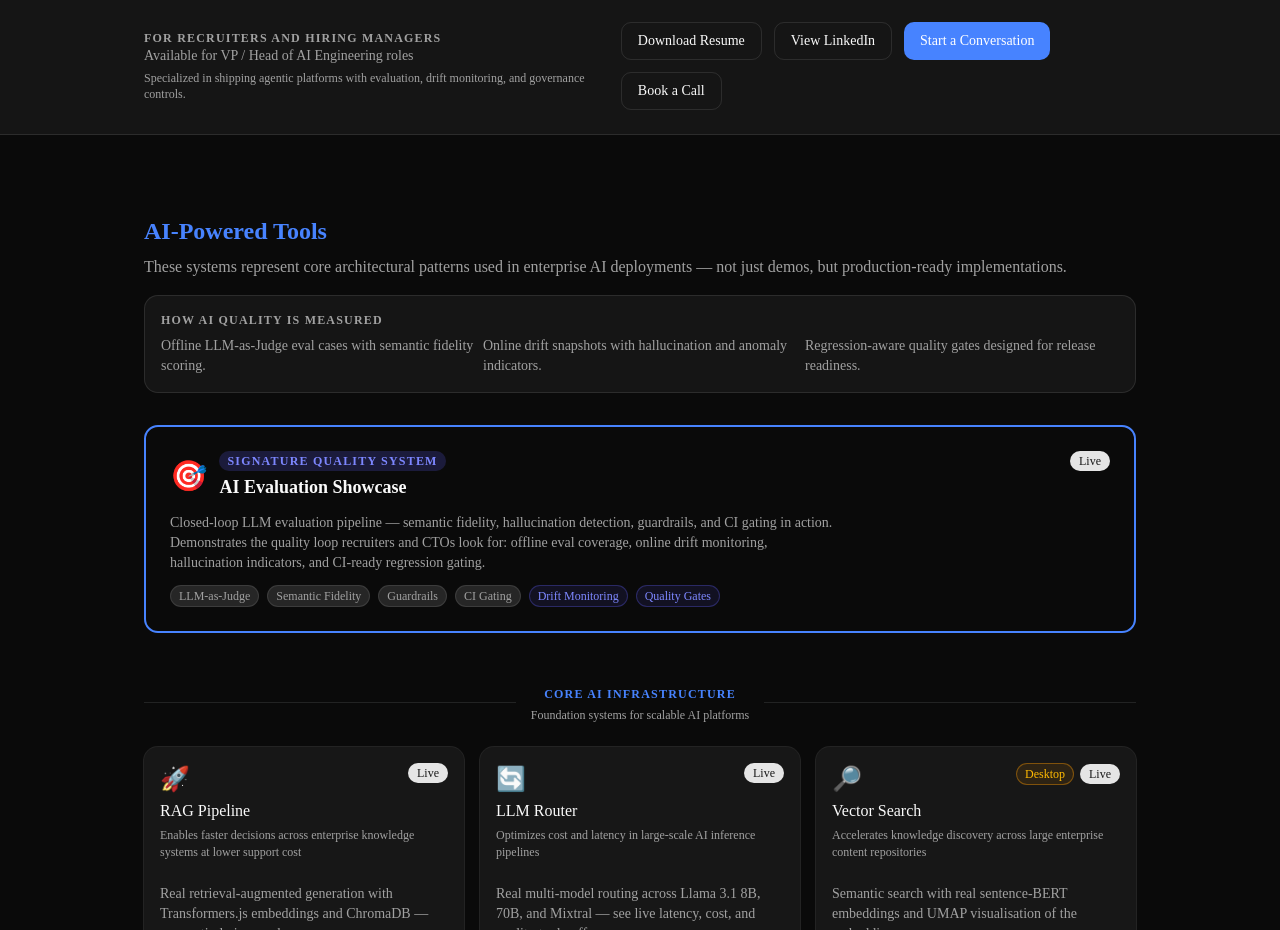
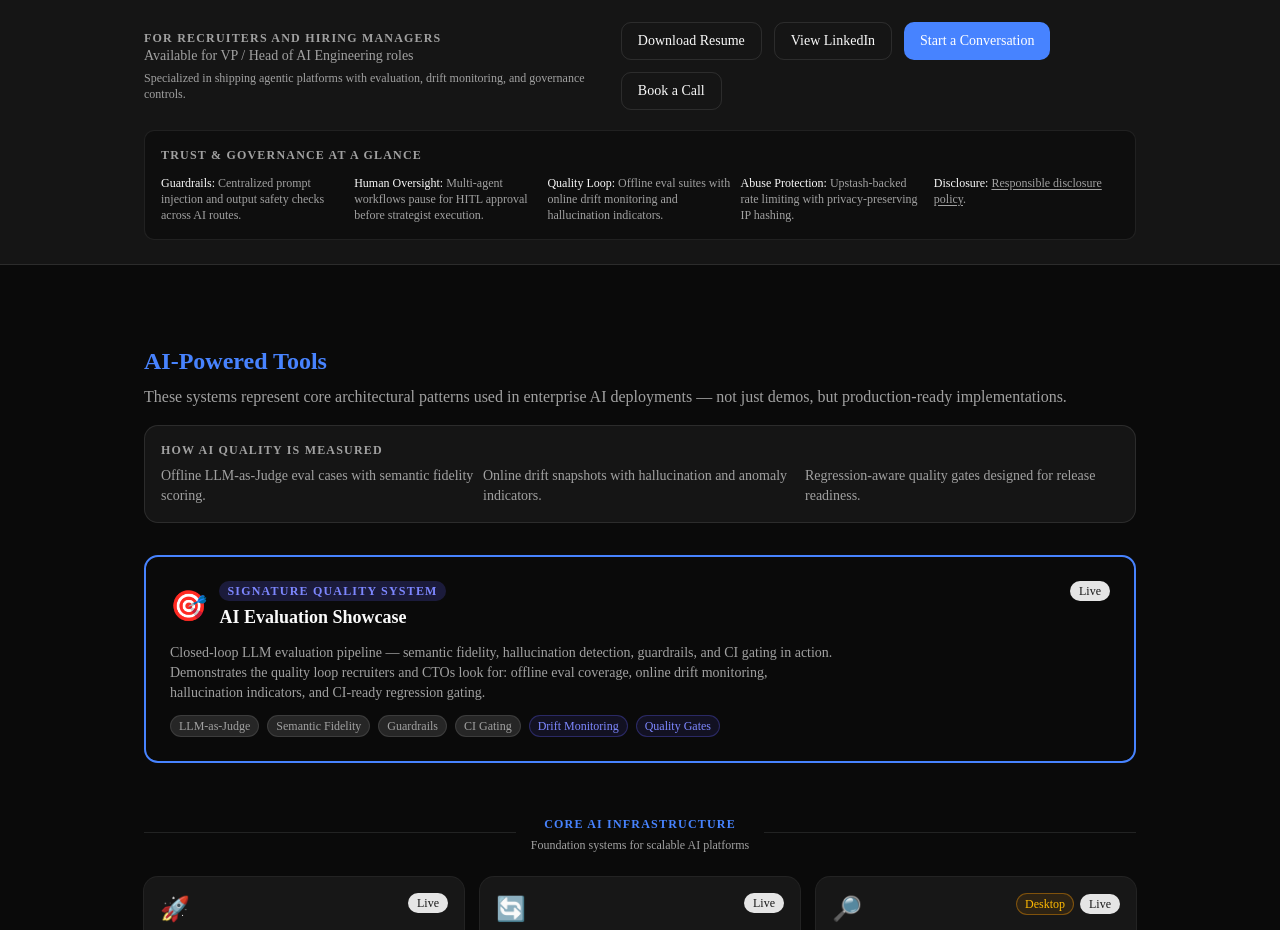
Before and after one commit to prasad-kavuri/prasad-portfolio, a Next.js app: page / in a window 1280 px wide. Shown: the part 1020-1950 px from the top of the page. Built offline with nearby package versions, Linux system fonts and the light colour scheme.

Commit message:
feat: add recruiter-friendly trust and governance summary

```diff
--- a/src/components/sections/Hero.tsx
+++ b/src/components/sections/Hero.tsx
@@ -185,6 +185,27 @@ export function Hero() {
               </a>
             </div>
           </div>
+
+          <div
+            className="mt-5 rounded-lg border border-border/80 bg-background/60 p-4"
+            aria-label="Trust and governance summary"
+          >
+            <p className="text-xs font-semibold uppercase tracking-widest text-muted-foreground">
+              Trust &amp; Governance at a Glance
+            </p>
+            <div className="mt-3 grid gap-2 text-xs text-muted-foreground sm:grid-cols-2 lg:grid-cols-5">
+              <p><span className="font-medium text-foreground">Guardrails:</span> Centralized prompt injection and output safety checks across AI routes.</p>
+              <p><span className="font-medium text-foreground">Human Oversight:</span> Multi-agent workflows pause for HITL approval before strategist execution.</p>
+              <p><span className="font-medium text-foreground">Quality Loop:</span> Offline eval suites with online drift monitoring and hallucination indicators.</p>
+              <p><span className="font-medium text-foreground">Abuse Protection:</span> Upstash-backed rate limiting with privacy-preserving IP hashing.</p>
+              <p>
+                <span className="font-medium text-foreground">Disclosure:</span>{' '}
+                <a href="/.well-known/security.txt" className="underline underline-offset-2 hover:no-underline">
+                  Responsible disclosure policy
+                </a>.
+              </p>
+            </div>
+          </div>
         </div>
       </div>
     </>
```
Also changed, not shown: 1 other file (tests, documents, lock files or other folders).
